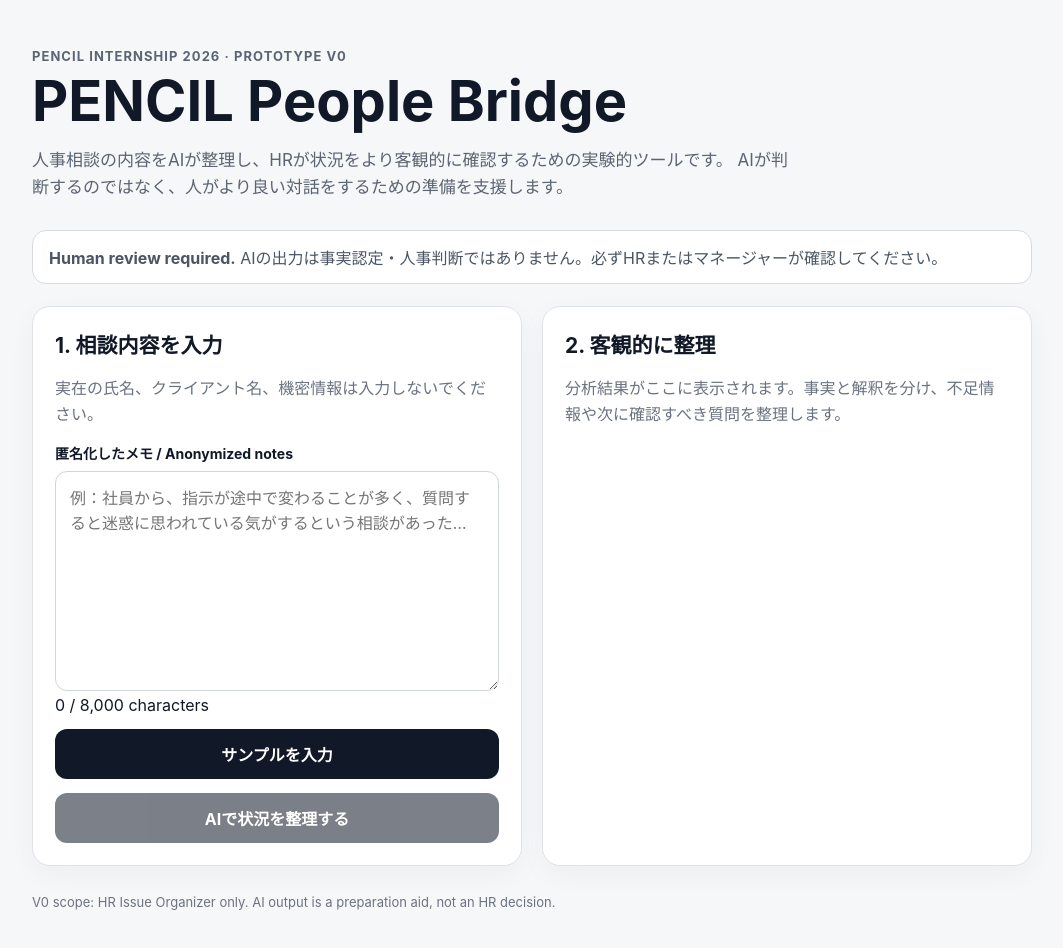
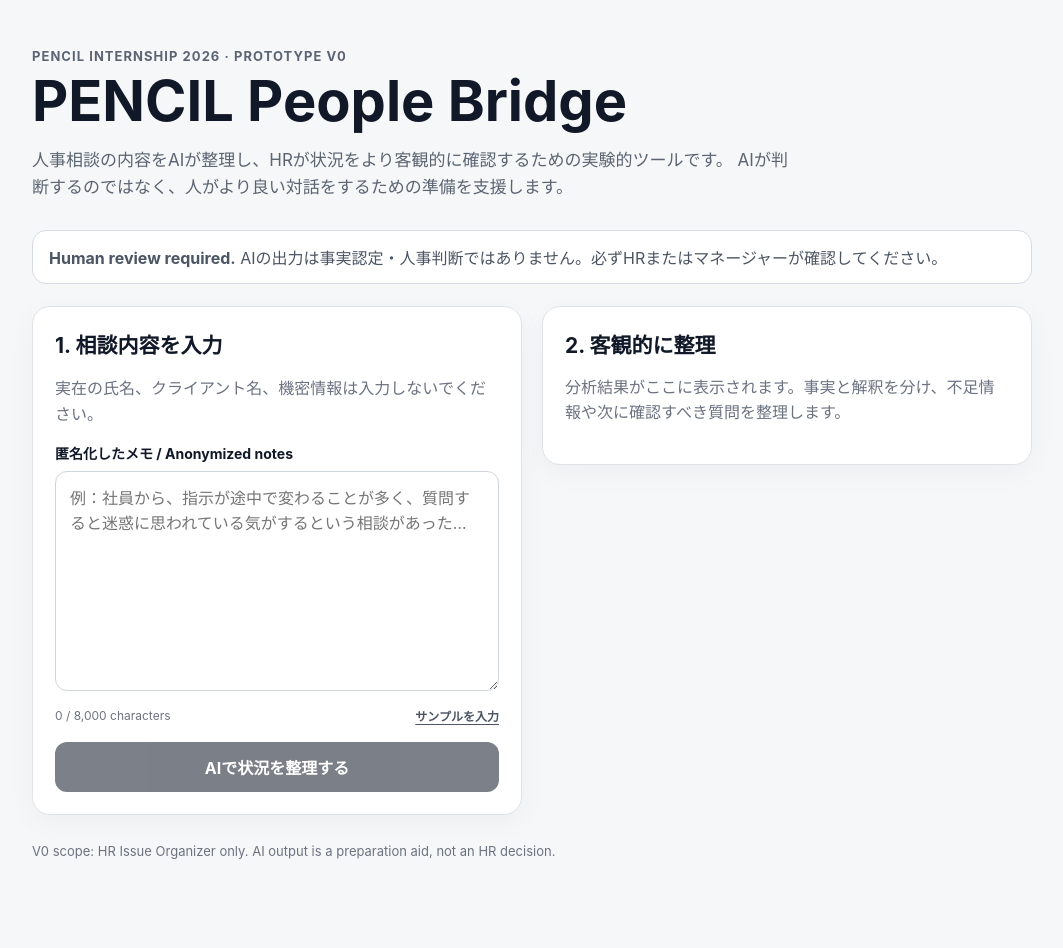
Before and after one commit to Jsmitty78/pencil-people-bridge, a Next.js app: page / in a window 1280 px wide. Shown: the top 948 px of the page, without its empty margins (108-1171 px from the left). Built offline with nearby package versions, Linux system fonts and the light colour scheme.

Commit message:
Polish HR organizer V0 styles

```diff
--- a/app/globals.css
+++ b/app/globals.css
@@ -28,7 +28,7 @@
   margin: 22px 0;
 }
 
-.grid { display: grid; grid-template-columns: 1fr 1fr; gap: 20px; }
+.grid { display: grid; grid-template-columns: 1fr 1fr; gap: 20px; align-items: start; }
 .card {
   background: #fff;
   border: 1px solid #dfe3e8;
@@ -63,11 +63,39 @@
 }
 button:disabled { opacity: .55; cursor: not-allowed; }
 
+.inputMeta,
+.resultHeader {
+  display: flex;
+  align-items: center;
+  justify-content: space-between;
+  gap: 12px;
+}
+.inputMeta {
+  margin-top: 8px;
+  color: #6b7280;
+  font-size: 12px;
+}
+.resultHeader h2 { margin-bottom: 0; }
+.textButton {
+  width: auto;
+  margin: 0;
+  padding: 4px 0;
+  background: transparent;
+  color: #4b5563;
+  border-radius: 0;
+  font-size: 12px;
+  font-weight: 700;
+  text-decoration: underline;
+  text-underline-offset: 3px;
+}
+
 .resultSection { margin-bottom: 18px; }
+.resultSection:first-of-type { margin-top: 22px; }
 .resultSection h3 { margin: 0 0 7px; font-size: 15px; }
 .resultSection ul { margin: 0; padding-left: 20px; color: #374151; }
+.resultSection li { margin-bottom: 5px; line-height: 1.5; }
 .empty { color: #6b7280; line-height: 1.6; }
-.error { color: #b42318; margin-top: 12px; }
+.error { color: #b42318; margin-top: 12px; line-height: 1.5; }
 .footerNote { margin-top: 28px; font-size: 13px; color: #6b7280; }
 
 @media (max-width: 760px) {
```
